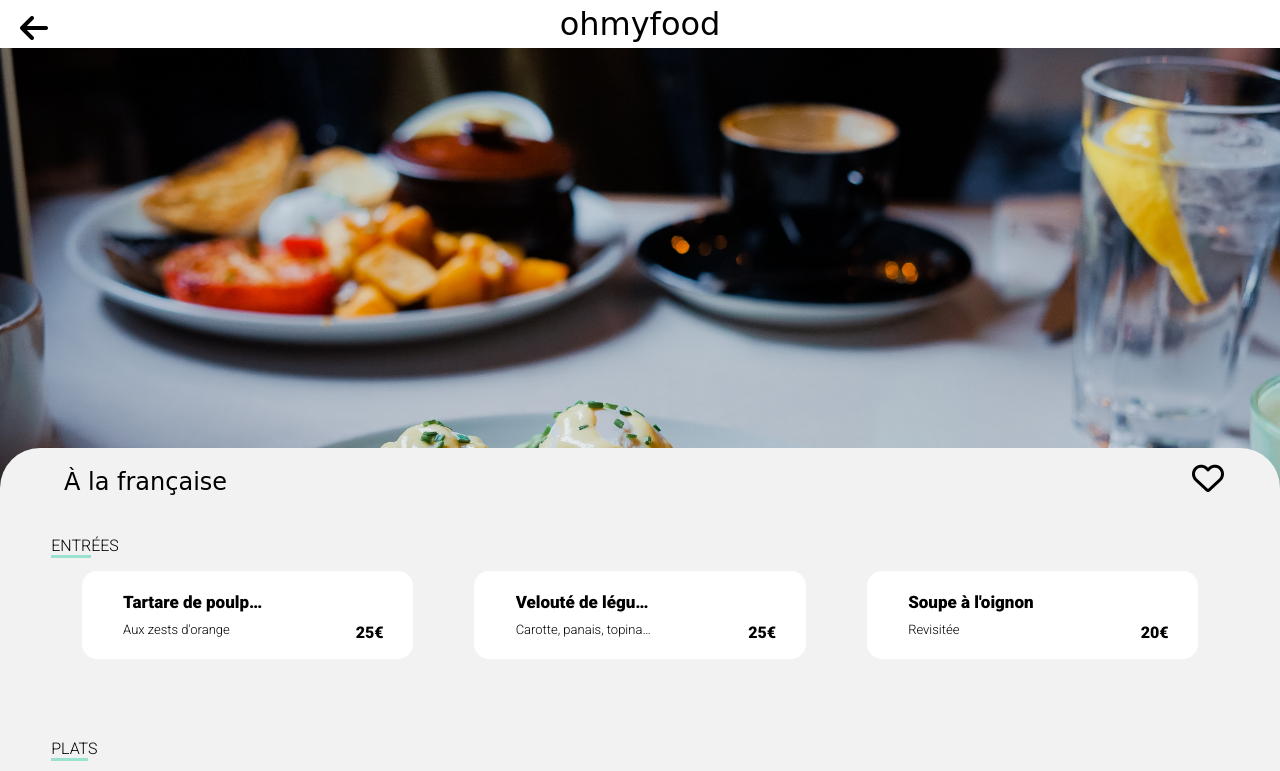
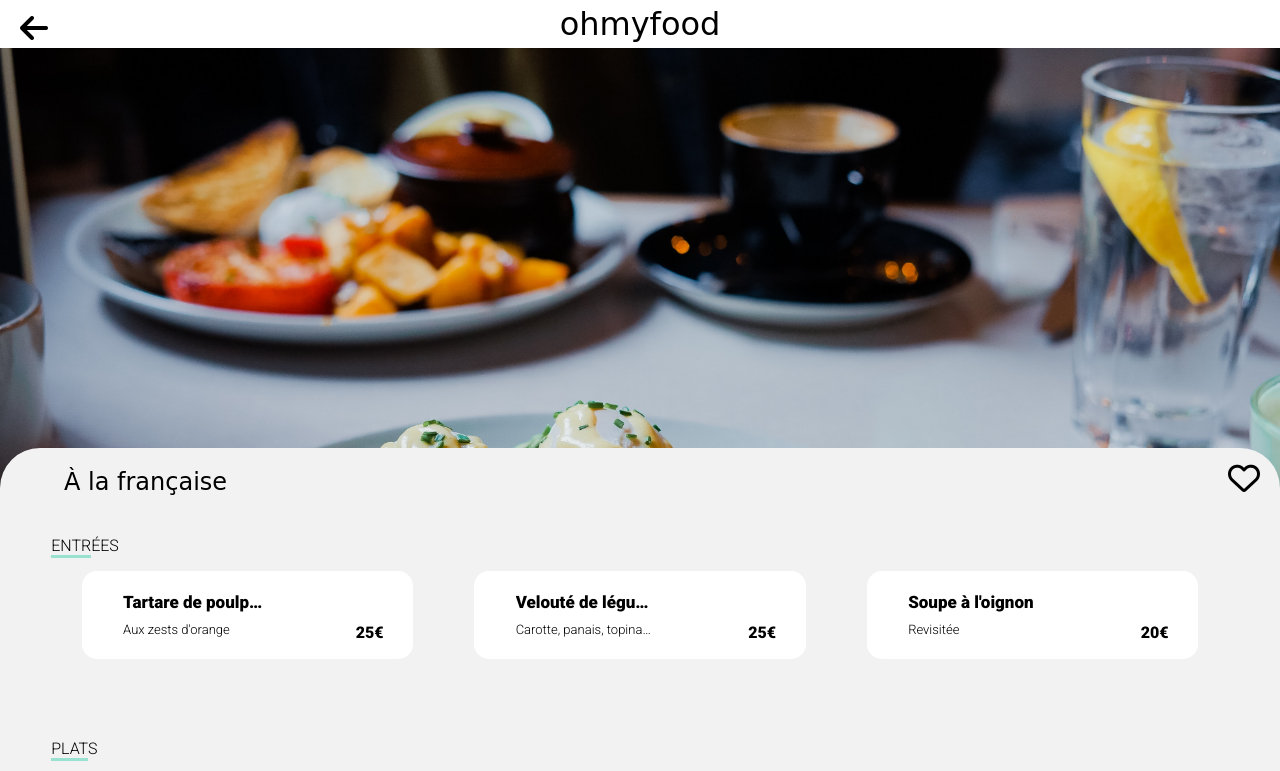
Before and after one commit to julienngono/Cr-ation-du-site-Ohmyfood-Paris-, a website: page pages/menu1.html in a window 1280 px wide. Shown: the top 771 px of the page. Drawn offline with Linux system fonts and the light colour scheme; a web font is replaced by a local one.

Commit message:
PREMIER COMMIT

```diff
--- a/css/prefixed/style.css
+++ b/css/prefixed/style.css
@@ -518,7 +518,7 @@ a {
 .menu--header i {
   position: absolute;
   font-size: 32px;
-  right: 56px;
+  right:20px;
   top: 30%;
 }
 .menu--header .fas {
```
